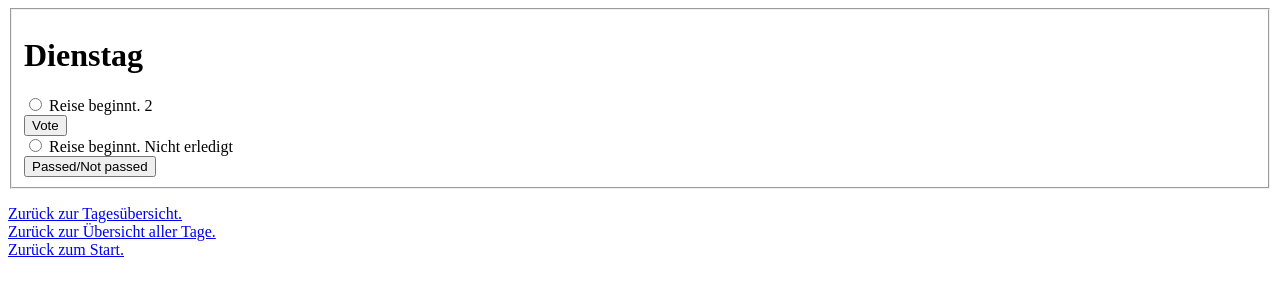
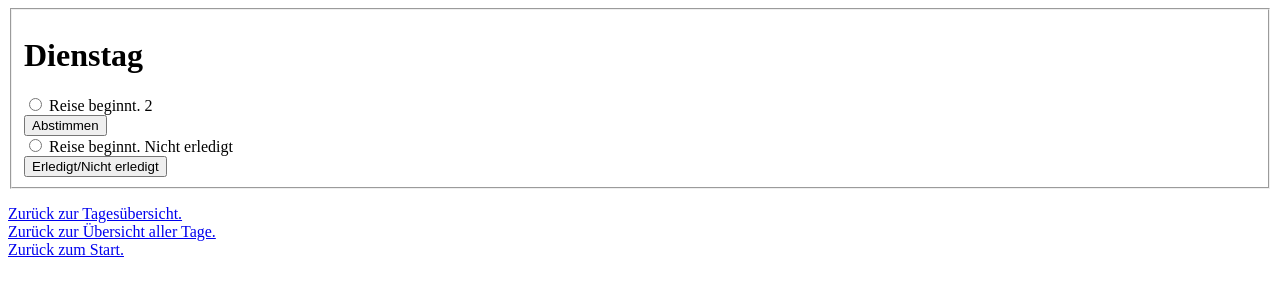
Before and after one commit to nicoleLabmirror/zeitplan, a Django app: page /zeitplan/3/edit/ in a window 1280 px wide. Shown: the top 300 px of the page. Run offline with Django 4.2, Linux system fonts and the light colour scheme; data comes from the database, SQL or seed files in the repository.

Commit message:
Rename submit buttons

```diff
--- a/zeitplan/templates/zeitplan/day_editing.html
+++ b/zeitplan/templates/zeitplan/day_editing.html
@@ -6,10 +6,10 @@
     {% for entry in time_entry_list %}
         <input type="radio" name="entry_vote" id="entry_vote{{ forloop.counter }}" value="{{ entry.id }}">
         <label for="entry_vote{{ forloop.counter }}">{{ entry.entry_text }} {{ entry.votes}}</label><br>
-        <input type="submit" value="Vote"><br>
+        <input type="submit" value="Abstimmen"><br>
         <input type="radio" name="entry_passed" id="entry_passed{{ forloop.counter }}" value="{{ entry.id }}">
         <label for="entry_passed{{ forloop.counter }}">{{ entry.entry_text }} {{ entry.entry_status}}</label><br>
-        <input type="submit" value="Passed/Not passed"><br>
+        <input type="submit" value="Erledigt/Nicht erledigt"><br>
     {% endfor %}
 </fieldset>
 </form>
```
